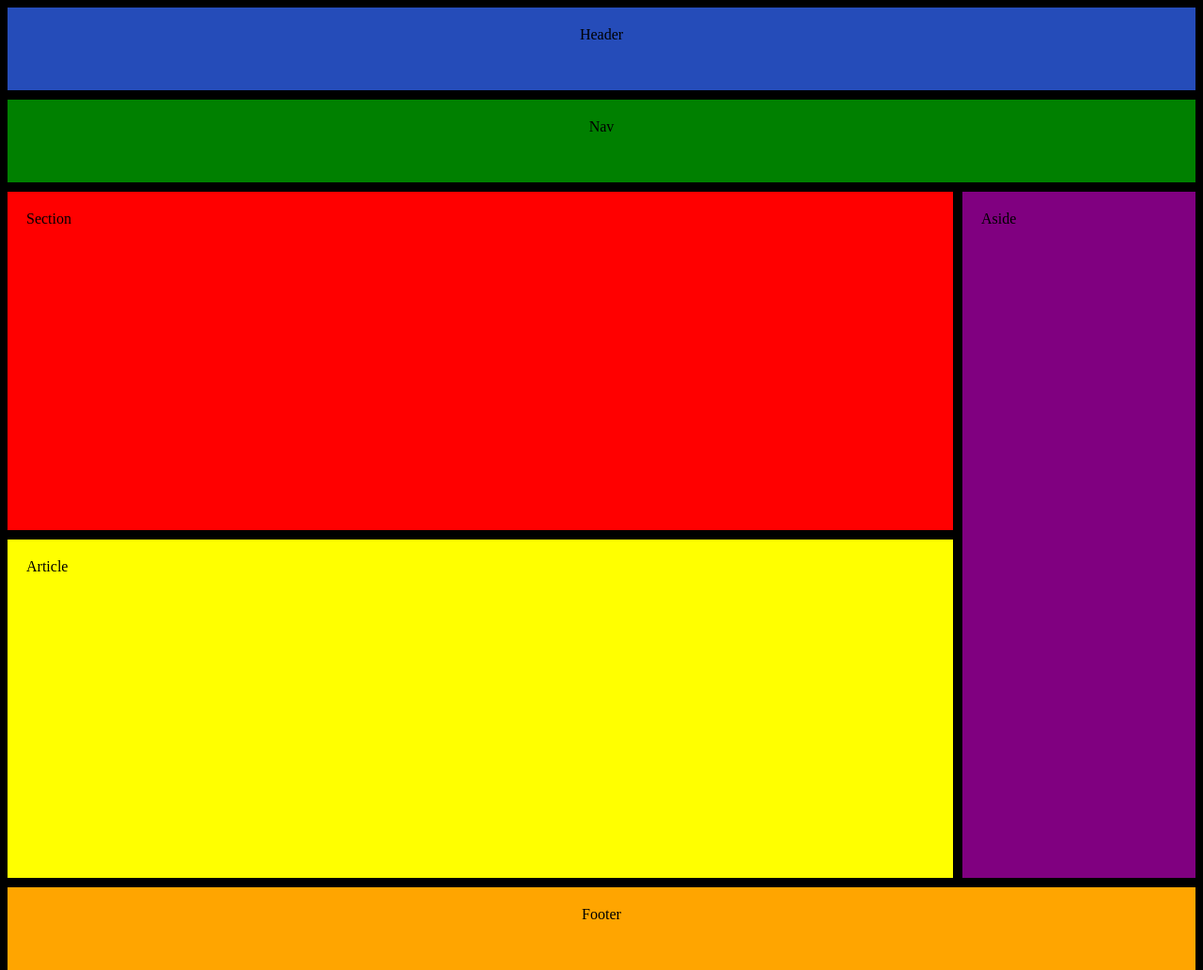
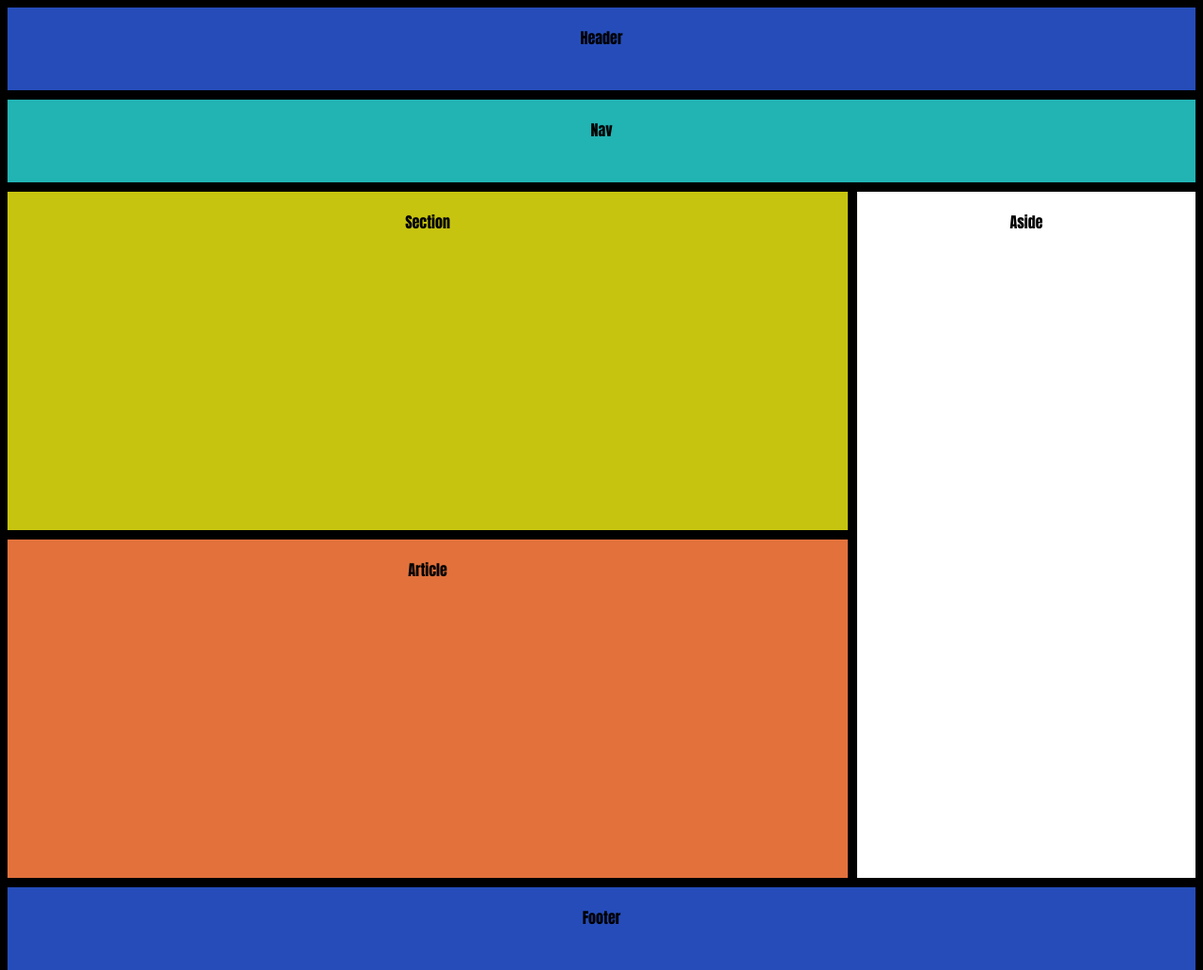
Before and after one commit to Caduaugusto10/Grid-Css-Atividade9, a plain HTML site: page index.html in a window 1280 px wide. Shown: the whole page at 94% size. Drawn offline with Linux system fonts and the light colour scheme.

Commit message:
feat: finish project

```diff
--- a/styles.css
+++ b/styles.css
@@ -1,3 +1,4 @@
+
 .grid-container {
     display: grid;
     grid-template-columns: 1fr 3fr;
@@ -14,6 +15,7 @@
 
 body {
     background-color: rgb(0, 0, 0);
+    font-family: Impact, Haettenschweiler, 'Arial Narrow Bold', sans-serif;
 }
 
 .header {
@@ -27,7 +29,7 @@ body {
 
 .nav {
     grid-area: nav;
-    background-color: green;
+    background-color: rgb(34, 179, 179);
     color: rgb(0, 0, 0);
     padding: 20px;
     text-align: center;
@@ -36,31 +38,34 @@ body {
 
 .section {
     grid-area: section;
-    background-color: red;
+    background-color: rgb(199, 196, 15);
     color: rgb(0, 0, 0);
     padding: 20px;
     height: 20rem;
+    text-align: center;
 }
 
 .article {
     grid-area: article;
-    background-color: yellow;
+    background-color: rgb(226, 113, 60);
     color: black;
     padding: 20px;
     height: 20rem;
+    text-align: center;
 }
 
 .aside {
     grid-area: aside;
-    background-color: purple;
+    background-color: white;
     color: rgb(0, 0, 0);
     padding: 20px;
-    width: 13rem;
+    width: 20rem;
+    text-align: center;
 }
 
 .footer {
     grid-area: footer;
-    background-color: orange;
+    background-color: rgb(37, 76, 185);
     color: rgb(0, 0, 0);
     text-align: center;
     padding: 20px;
```
